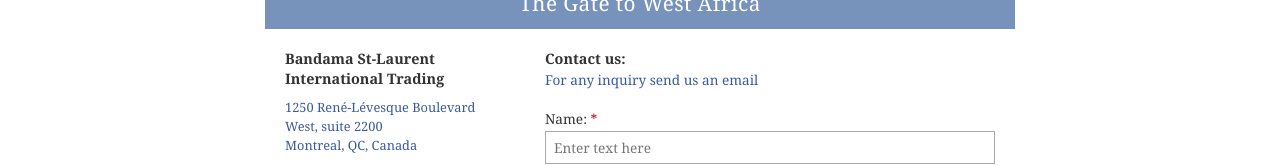
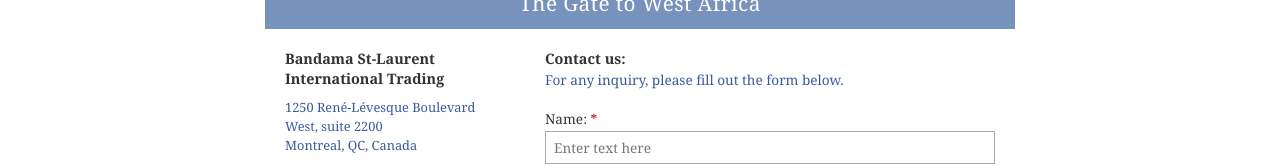
Before and after one commit to lyintell/bslit_website, a Next.js app: page /contact-us in a window 1280 px wide. Shown: the part 415-581 px from the top of the page. Built offline with nearby package versions, Linux system fonts and the light colour scheme.

Commit message:
update access key - contact form good

```diff
--- a/src/components/ContactForm/ContactForm.js
+++ b/src/components/ContactForm/ContactForm.js
@@ -3,7 +3,7 @@
 import { useState } from 'react';
 import styles from './ContactForm.module.css';
 
-const WEB3FORMS_ACCESS_KEY = '9f3e14bb-4f9f-4a53-8aad-f94541ad9b1a';
+const WEB3FORMS_ACCESS_KEY = 'a3c3a0c0-f212-4993-b3f3-40f1ed017c55';
 
 export default function ContactForm() {
   const [formData, setFormData] = useState({
@@ -63,10 +63,10 @@
       <p className={styles.intro}>
         <strong>Contact us:</strong>
       </p>
-      <p className={styles.subIntro}>For any inquiry send us an email</p>
+      <p className={styles.subIntro}>For any inquiry, please fill out the form below.</p>
 
       {submitted ? (
-        <p className={styles.confirmation}>Thank you! Your message has been sent to info@bslit.com.</p>
+        <p className={styles.confirmation}>Thank you! We have received your message and will get back to you shortly.</p>
       ) : (
         <form onSubmit={handleSubmit} className={styles.form}>
           <div className={styles.field}>
```
